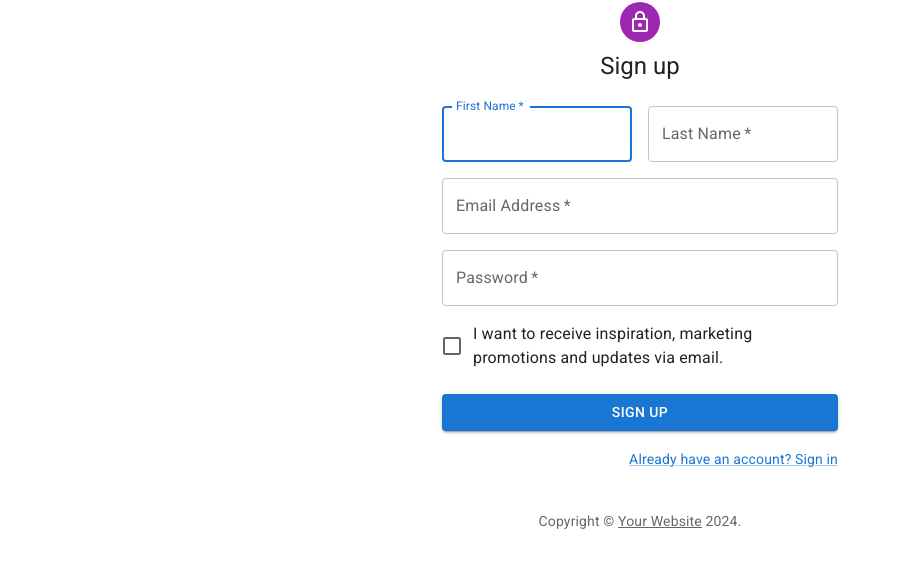
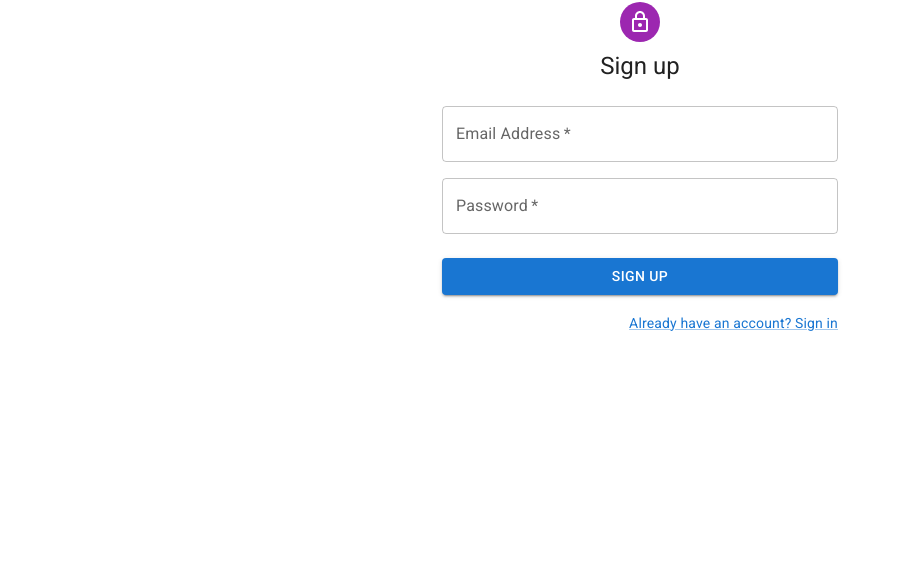
Before and after one commit to TDY-Ynov/M1_cloud_dev, a Next.js app: page /ui/sign-up in a window 1280 px wide. Shown: the part 222-790 px from the top of the page, without its empty margins (0-902 px from the left). Built offline with nearby package versions, Linux system fonts and the light colour scheme.

Commit message:
simplifying form to sign up and sign in

```diff
--- a/pages/ui/sign-up.js
+++ b/pages/ui/sign-up.js
@@ -12,21 +12,8 @@ import LockOutlinedIcon from '@mui/icons-material/LockOutlined';
 import Typography from '@mui/material/Typography';
 import Container from '@mui/material/Container';
 import { createTheme, ThemeProvider } from '@mui/material/styles';
+import {useRouter} from "next/router";
 
-function Copyright(props) {
-    return (
-        <Typography variant="body2" color="text.secondary" align="center" {...props}>
-            {'Copyright © '}
-            <Link color="inherit" href="https://mui.com/">
-                Your Website
-            </Link>{' '}
-            {new Date().getFullYear()}
-            {'.'}
-        </Typography>
-    );
-}
-
-// TODO remove, this demo shouldn't need to reset the theme.
 
 const defaultTheme = createTheme();
 
@@ -60,27 +47,6 @@ export default function SignUp() {
                     </Typography>
                     <Box component="form" noValidate onSubmit={handleSubmit} sx={{ mt: 3 }}>
                         <Grid container spacing={2}>
-                            <Grid item xs={12} sm={6}>
-                                <TextField
-                                    autoComplete="given-name"
-                                    name="firstName"
-                                    required
-                                    fullWidth
-                                    id="firstName"
-                                    label="First Name"
-                                    autoFocus
-                                />
-                            </Grid>
-                            <Grid item xs={12} sm={6}>
-                                <TextField
-                                    required
-                                    fullWidth
-                                    id="lastName"
-                                    label="Last Name"
-                                    name="lastName"
-                                    autoComplete="family-name"
-                                />
-                            </Grid>
                             <Grid item xs={12}>
                                 <TextField
                                     required
@@ -102,12 +68,6 @@ export default function SignUp() {
                                     autoComplete="new-password"
                                 />
                             </Grid>
-                            <Grid item xs={12}>
-                                <FormControlLabel
-                                    control={<Checkbox value="allowExtraEmails" color="primary" />}
-                                    label="I want to receive inspiration, marketing promotions and updates via email."
-                                />
-                            </Grid>
                         </Grid>
                         <Button
                             type="submit"
@@ -126,7 +86,6 @@ export default function SignUp() {
                         </Grid>
                     </Box>
                 </Box>
-                <Copyright sx={{ mt: 5 }} />
             </Container>
         </ThemeProvider>
     );
```
Also changed, not shown: pages/ui/sign-in.js (+10 -31 lines).
